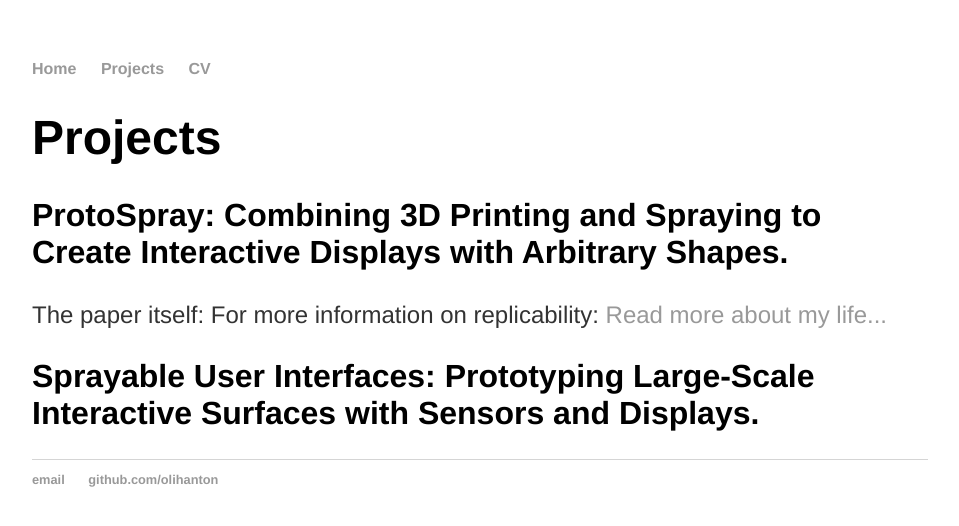
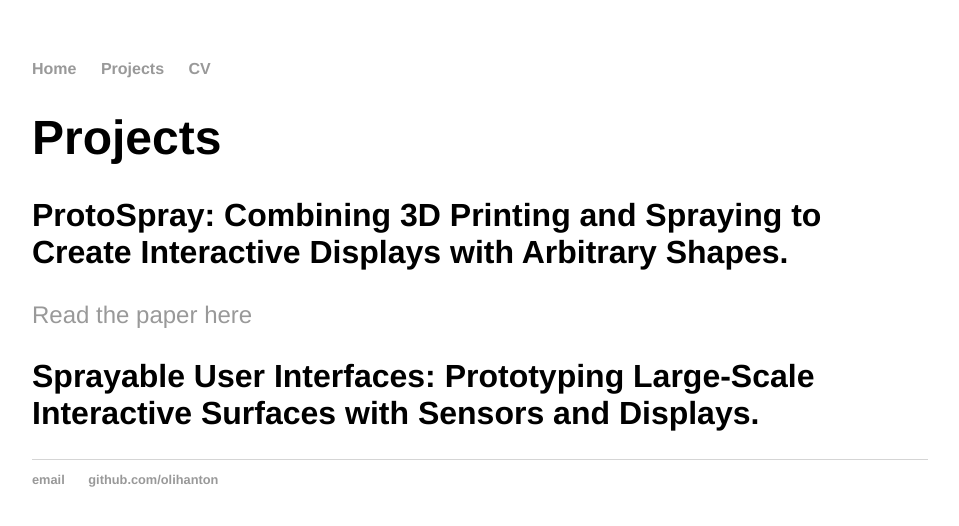
Before and after one commit to olihanton/olihanton.github.io, a Jekyll site: the page built from projects.html, in a window 1280 px wide. Shown: the top 526 px of the page, without its empty margins (160-1119 px from the left). Built offline with Jekyll 4.4.1, drawn with Linux system fonts in a browser that asks for light colours.

Commit message:
Update projects.html

```diff
--- a/projects.html
+++ b/projects.html
@@ -7,12 +7,12 @@ title: Projects
 	<h2> ProtoSpray: Combining 3D Printing and Spraying to Create Interactive Displays with Arbitrary Shapes. </h2>
 	<p>
 
-	The paper itself:
+	<!--The paper itself: -->
 
-	For more information on replicability:
+	<!--For more information on replicability: -->
 
 
-		<a href="/about">Read more about my life...</a>
+		<a href="/protospray">Read the paper here</a>
 	</p>
 
 	<h2> Sprayable User Interfaces: Prototyping Large-Scale Interactive Surfaces with Sensors and Displays. </h2>
```
